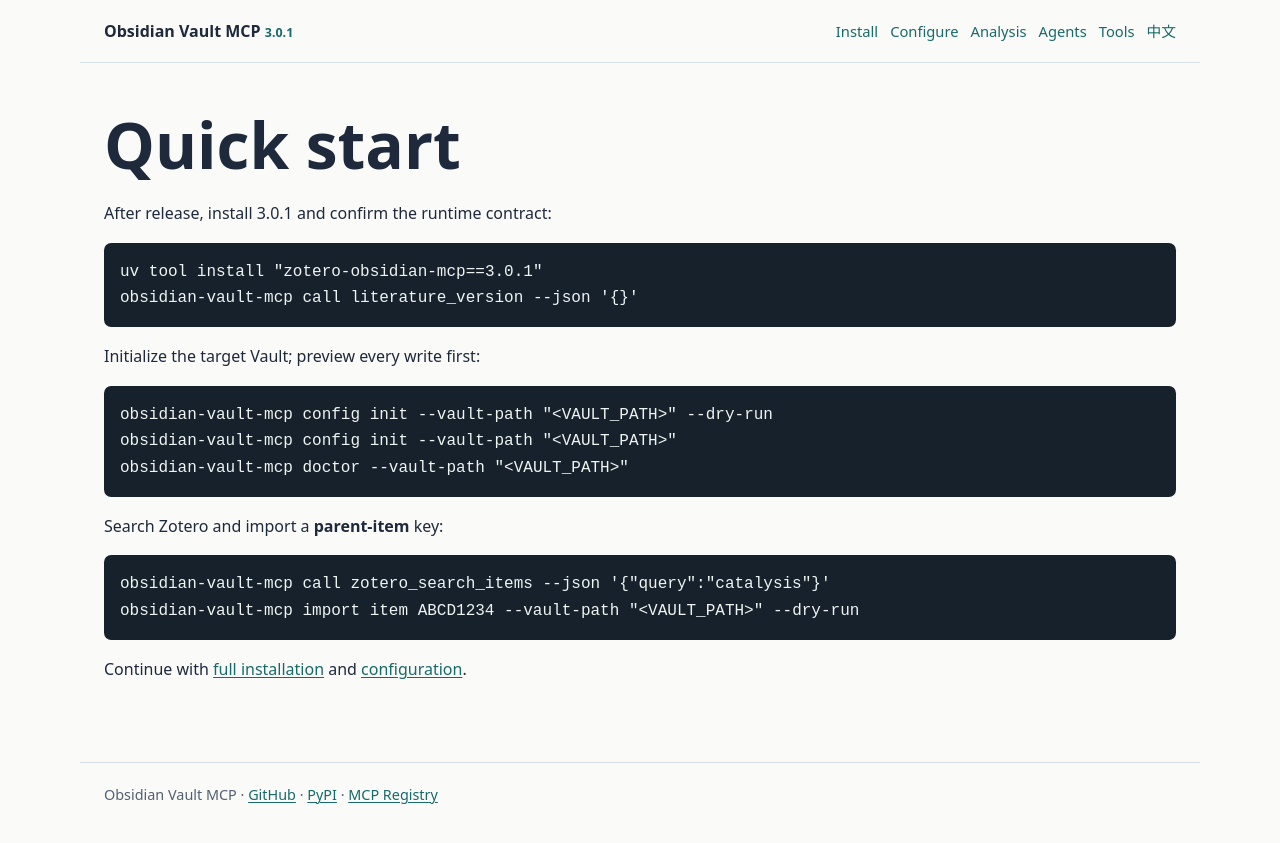
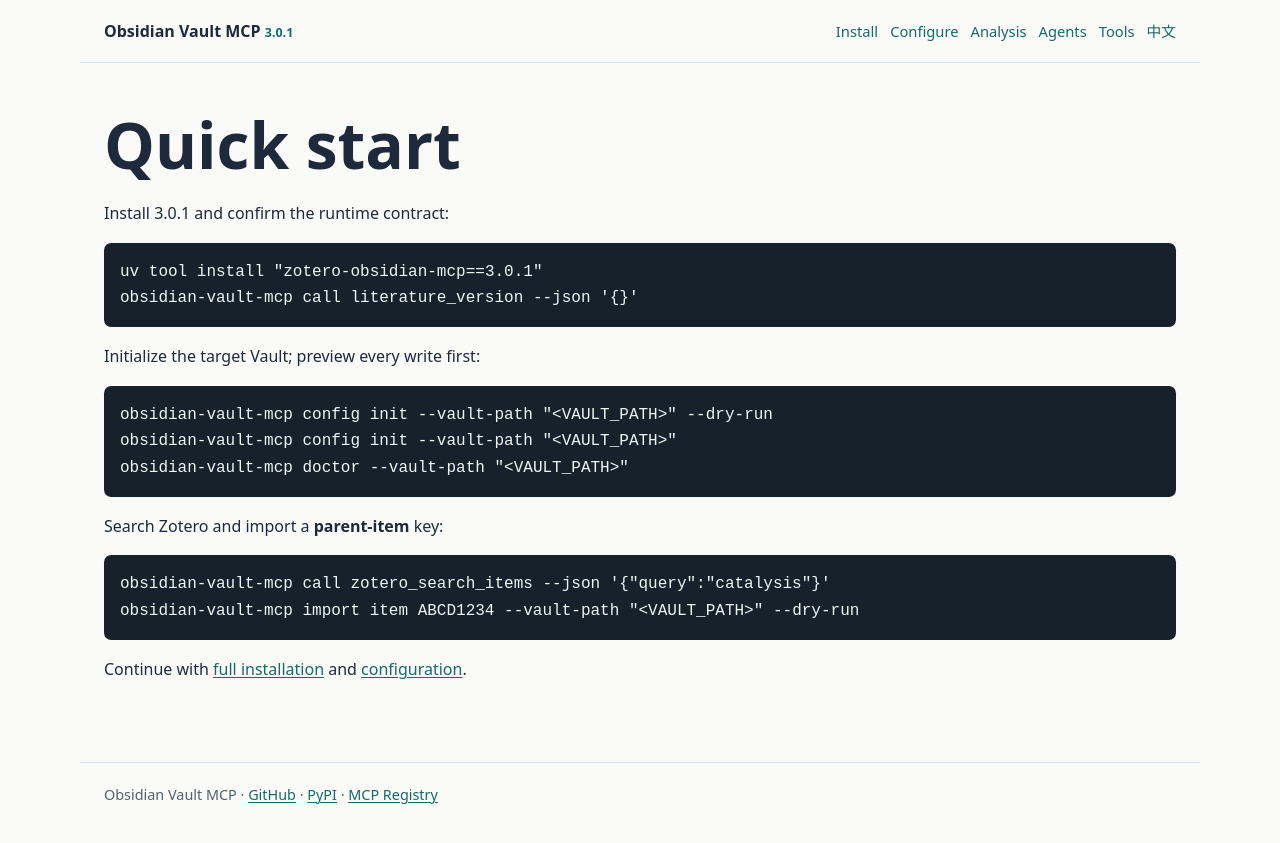
Before and after one commit to luffysolution-svg/obsidian-vault-mcp, a Jekyll site: the page built from docs/en/quickstart.md, in a window 1280 px wide. Shown: the top 843 px of the page. Built offline with Jekyll 4.4.1, drawn with Linux system fonts in a browser that asks for light colours.

Commit message:
docs: mark 3.0.1 release as stable

````diff
--- a/docs/_config.yml
+++ b/docs/_config.yml
@@ -5,7 +5,7 @@
 repository: luffysolution-svg/obsidian-vault-mcp
 lang: zh-CN
 theme: null
-release_status: release-candidate
+release_status: stable
 release_version: 3.0.1
 markdown: kramdown
 kramdown:
--- a/docs/en/quickstart.md
+++ b/docs/en/quickstart.md
@@ -5,7 +5,7 @@
 ---
 # Quick start
 
-After release, install 3.0.1 and confirm the runtime contract:
+Install 3.0.1 and confirm the runtime contract:
 
 ```bash
 uv tool install "zotero-obsidian-mcp==3.0.1"
````
Also changed, not shown: README.en.md (+1 -1 lines), docs/quickstart.md (+1 -1 lines), README.md, adapters/pi/README.md, 1 other file.
